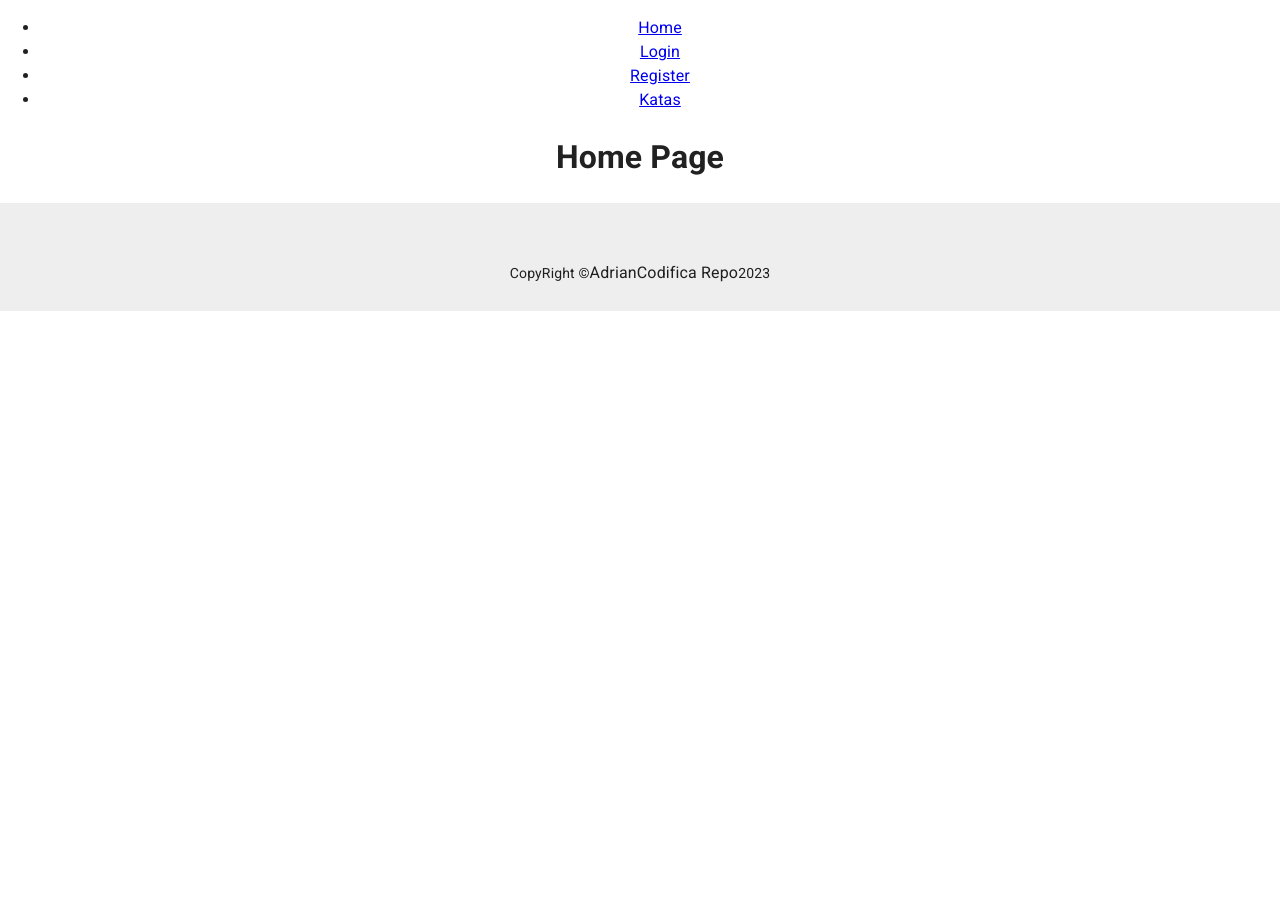
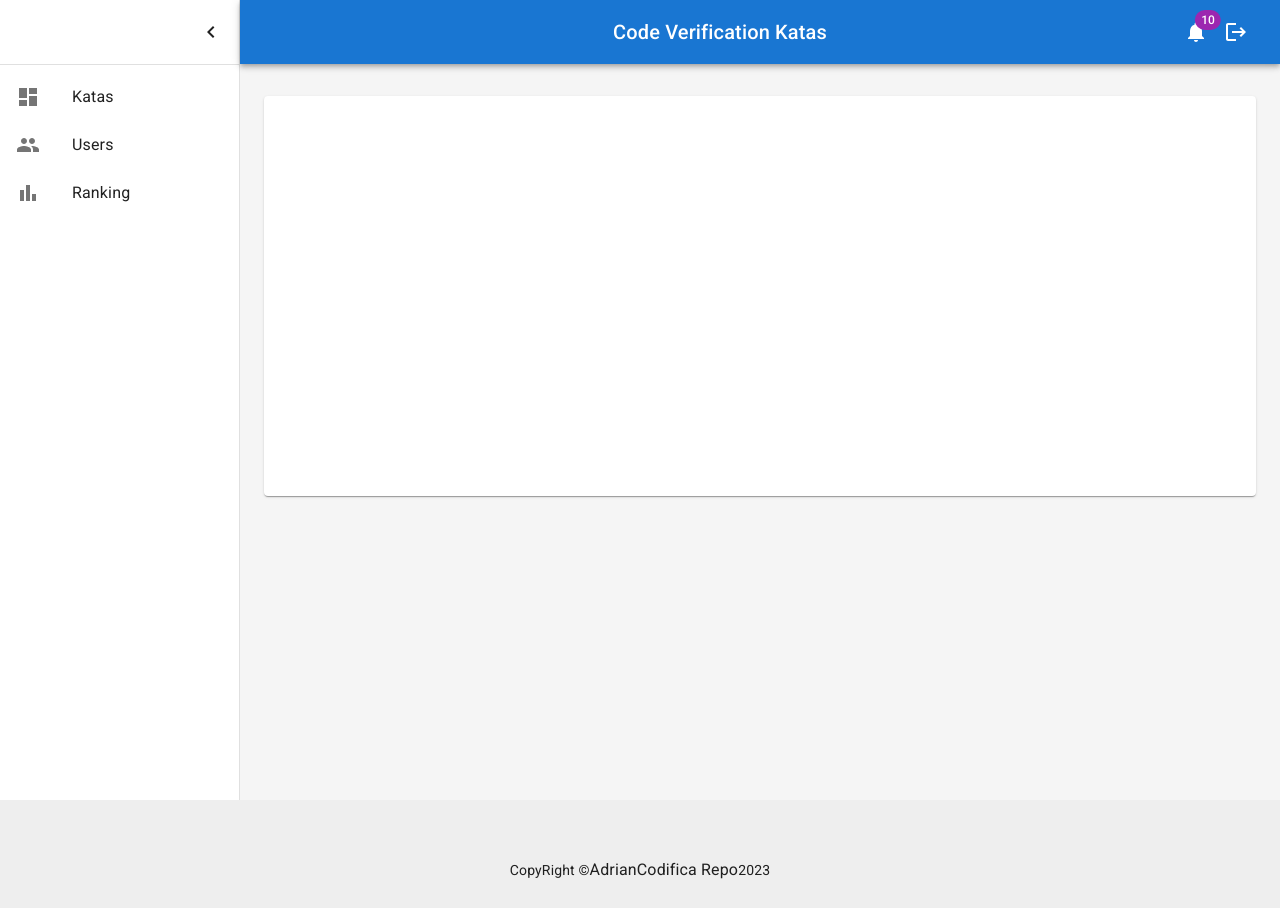
Before and after one commit to Adrian-Fernandez-Rosa/code-frontend, a React (Create React App) app: page / in a window 1280 px wide. Before the commit the page ends 800 px from the top, so only its background shows below. Built offline with nearby package versions, Linux system fonts and the light colour scheme.

Commit message:
dashboard fix

```diff
--- a/src/pages/HomePage.tsx
+++ b/src/pages/HomePage.tsx
@@ -1,14 +1,11 @@
 /* eslint-disable no-unreachable */
 import React from 'react';
+import { Dashboard } from '../components/dashboard/Dashboard';
 
 
 export const HomePage = () => {
 
     return (
-        <div>
-            <h1>
-                Home Page
-            </h1>
-        </div>
+        <Dashboard />
     )
 }
--- a/src/routes/Routes.tsx
+++ b/src/routes/Routes.tsx
@@ -8,22 +8,22 @@ import { KatasDetailPage } from '../pages/KatasDetailPage';
 
 export const AppRoutes = () => {
     return (
-        <><nav>
-            <ul>
-                <li>
-                    <Link to='/'>Home</Link>
-                </li>
-                <li>
-                    <Link to='/login'>Login</Link>
-                </li>
-                <li>
-                    <Link to='/register'>Register</Link>
-                </li>
-                <li>
-                    <Link to='/katas'>Katas</Link>
-                </li>
-            </ul>
-        </nav>
+        // <><nav>
+        //     <ul>
+        //         <li>
+        //             <Link to='/'>Home</Link>
+        //         </li>
+        //         <li>
+        //             <Link to='/login'>Login</Link>
+        //         </li>
+        //         <li>
+        //             <Link to='/register'>Register</Link>
+        //         </li>
+        //         <li>
+        //             <Link to='/katas'>Katas</Link>
+        //         </li>
+        //     </ul>
+        // </nav>
         <Routes>
                 {/* Routes definition */}
                 <Route path='/' element={<HomePage />}></Route>
@@ -36,7 +36,8 @@ export const AppRoutes = () => {
                     path='*'
                     element={<Navigate to='/' replace />}>
                 </Route>
-            </Routes></>
+            </Routes>
+            // </>
 
 
         )
```
Also changed, not shown: src/components/dashboard/MenuItems.tsx (+9 -13 lines).
